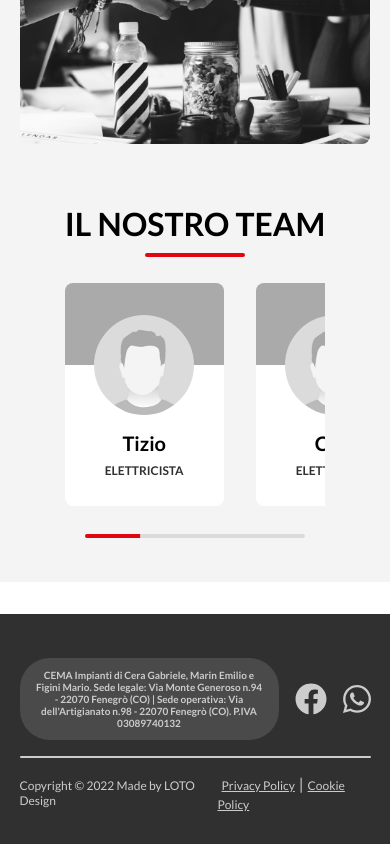
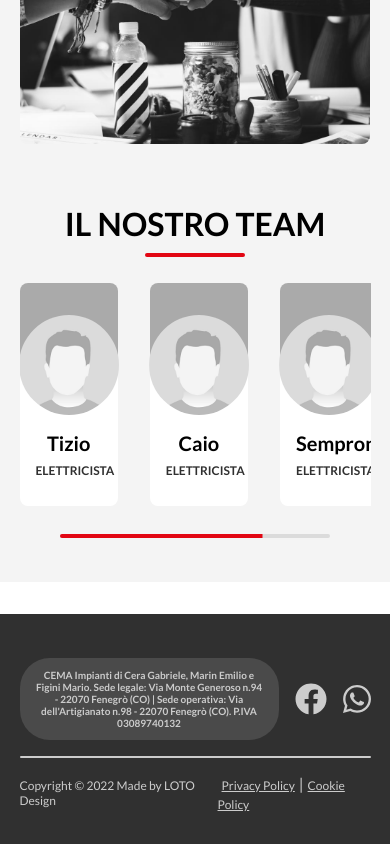
Before and after one commit to LOTO-gpolli/CEMA-impianti, a Next.js app: page / in a window 390 px wide. Shown: the part 3882-4726 px from the top of the page. Built offline with nearby package versions, Linux system fonts and the light colour scheme.

Commit message:
Revert "import components from responsive-gabri"
This reverts commit eccfba56df038a596b6df95af33002c26ecf0671.

```diff
--- a/components/TeamMemberCard/TeamMemberCard.module.css
+++ b/components/TeamMemberCard/TeamMemberCard.module.css
@@ -8,12 +8,6 @@
   position: relative;
   padding: 1rem;
   border-radius: 0.5rem;
-}
-
-@media (max-width: 575px) {
-  .team-member-card {
-    width: 61%;
-  }
 }
 
 .team-member-card__background {
--- a/components/TeamMembers/TeamMembers.jsx
+++ b/components/TeamMembers/TeamMembers.jsx
@@ -1,20 +1,17 @@
-import { useCallback, useEffect, useState } from 'react';
-import useEmblaCarousel from 'embla-carousel-react';
+import { useCallback, useEffect, useState } from 'react'
+import useEmblaCarousel from 'embla-carousel-react'
 /* Components */
-import SectionHeading from '/components/SectionHeading/SectionHeading';
-import TeamMemberCard from '/components/TeamMemberCard/TeamMemberCard.jsx';
-/* Hooks */
-import useMediaQuery from '/hooks/useMediaQuery';
+import SectionHeading from '/components/SectionHeading/SectionHeading'
+import TeamMemberCard from '/components/TeamMemberCard/TeamMemberCard.jsx'
 /* Styles */
-import styles from './TeamMembers.module.css';
+import styles from './TeamMembers.module.css'
 
 const TeamMembers = () => {
   const [viewportRef, embla] = useEmblaCarousel({
-    align: 'start',
-    containScroll: 'trimSnaps',
-  });
+    align: "start",
+    containScroll: "trimSnaps",
+  })
   const [scrollProgress, setScrollProgress] = useState(0);
-  const isDesktop = useMediaQuery('(min-width: 576px)');
 
   const teamMembers = [
     {
@@ -39,8 +36,7 @@ const TeamMembers = () => {
     },
   ];
 
-  const cardShown = isDesktop ? 3 : 1;
-  const progressStartingPercentage = teamMembers?.length ? cardShown / teamMembers.length : 1;
+  const progressStartingPercentage = teamMembers?.length ? 3 / teamMembers.length : 1;
 
   const onScroll = useCallback(() => {
     if (!embla) return;
@@ -53,22 +49,25 @@ const TeamMembers = () => {
     if (!embla) return;
 
     onScroll();
-    embla.on('scroll', onScroll);
+    embla.on("scroll", onScroll);
   }, [embla, onScroll]);
 
   return (
     <div className={`${styles['team-members']}`}>
-      <SectionHeading title="Il nostro team" isSubsectionTitle />
+      <SectionHeading
+        title='Il nostro team'
+        isSubsectionTitle
+      />
       <div className={`${styles['team-members__cards-carousel']}`} ref={viewportRef}>
         <div className={`${styles['team-members__cards-container']}`}>
-          {teamMembers.map((member) => (
+          { teamMembers.map(member => (
             <TeamMemberCard
               image={member.image}
               name={member.name}
               parentClass={styles['team-members__card']}
               role={member.role}
             />
-          ))}
+          )) }
         </div>
         <div className={`${styles['team-members__progress']}`}>
           <div
@@ -79,6 +78,6 @@ const TeamMembers = () => {
       </div>
     </div>
   );
-};
+}
 
 export default TeamMembers;
--- a/components/TeamMembers/TeamMembers.module.css
+++ b/components/TeamMembers/TeamMembers.module.css
@@ -1,3 +1,10 @@
+.team-members {
+  width: 100%;
+  display: flex;
+  flex-direction: column;
+  justify-content: center;
+}
+
 .team-members__cards-carousel {
   padding-top: 0.75rem;
   overflow: hidden;
@@ -10,12 +17,6 @@
 .team-members__card {
   flex: 0 0 28%;
   margin: 0 1rem;
-}
-
-@media (max-width: 575px) {
-  .team-members__card {
-    flex: 0 0 61%;
-  }
 }
 
 .team-members__card:first-child {
--- a/hooks/useMediaQuery.jsx
+++ /dev/null
@@ -1,19 +0,0 @@
-import { useState, useEffect } from 'react';
-
-const useMediaQuery = (query) => {
-  const [matches, setMatches] = useState(false);
-
-  useEffect(() => {
-    const media = window.matchMedia(query);
-    if (media.matches !== matches) {
-      setMatches(media.matches);
-    }
-    const listener = () => setMatches(media.matches);
-    window.addEventListener('resize', listener);
-    return () => window.removeEventListener('resize', listener);
-  }, [matches, query]);
-
-  return matches;
-};
-
-export default useMediaQuery;
```
Also changed, not shown: components/TeamMemberCard/TeamMemberCard.jsx (+8 -8 lines).
